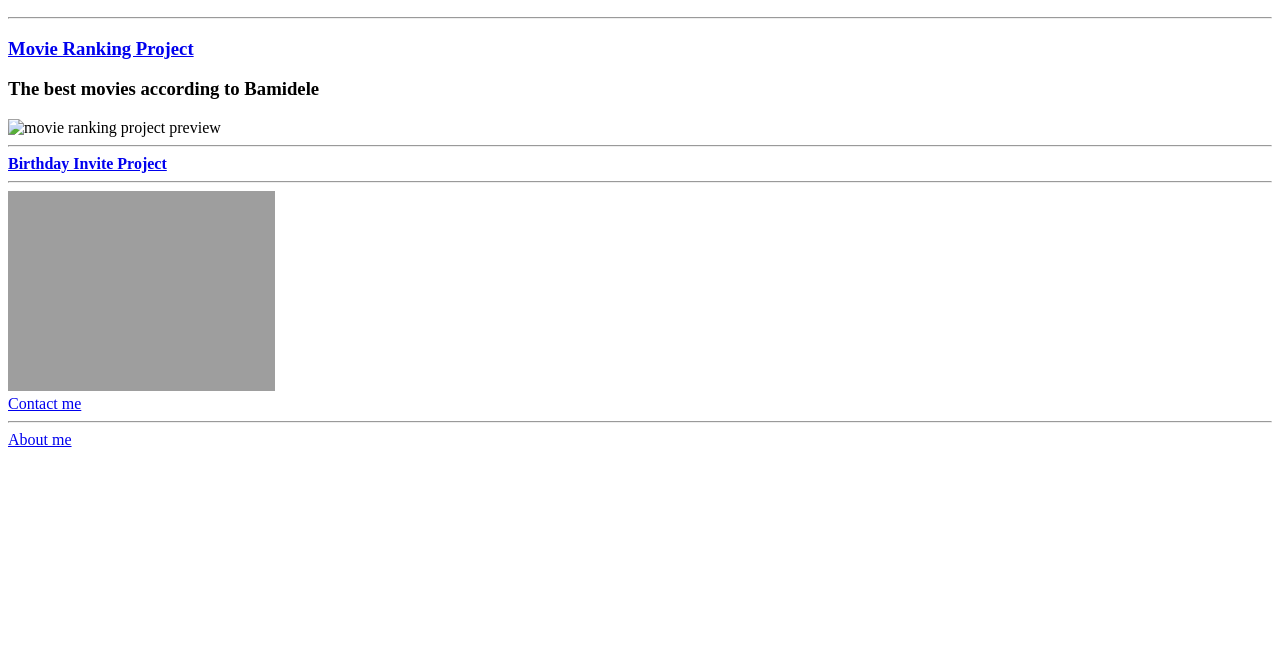
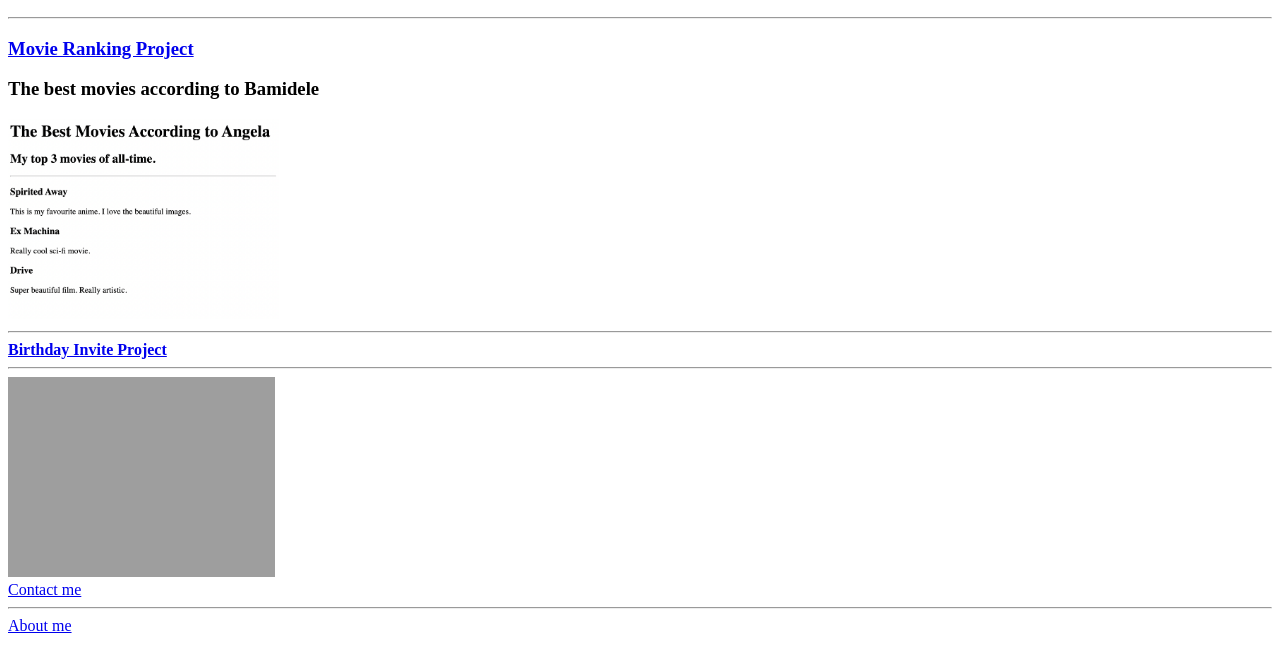
Before and after one commit to Gramxo/html-portfolio3, a plain HTML site: page index.html in a window 1280 px wide. Shown: the part 110-782 px from the top of the page. Drawn offline with Linux system fonts and the light colour scheme; the site is published under a folder, as on GitHub Pages, so addresses that start at the root find nothing.

Commit message:
Update index.html

```diff
--- a/index.html
+++ b/index.html
@@ -12,7 +12,7 @@
     <hr/>
   <a href="/public/movie-ranking.html"> <h3>Movie Ranking Project</h3></a>
   <h3>The best movies according to Bamidele</h3>
-  <img src="/assets/images/movie-ranking.png" height="200" alt="movie ranking project preview">
+  <img src="assets/images/movie-ranking.png" height="200" alt="movie ranking project preview">
    <hr/>
     <b>
         <a href="/public/birthday-invite.html">Birthday Invite Project</a>
```
